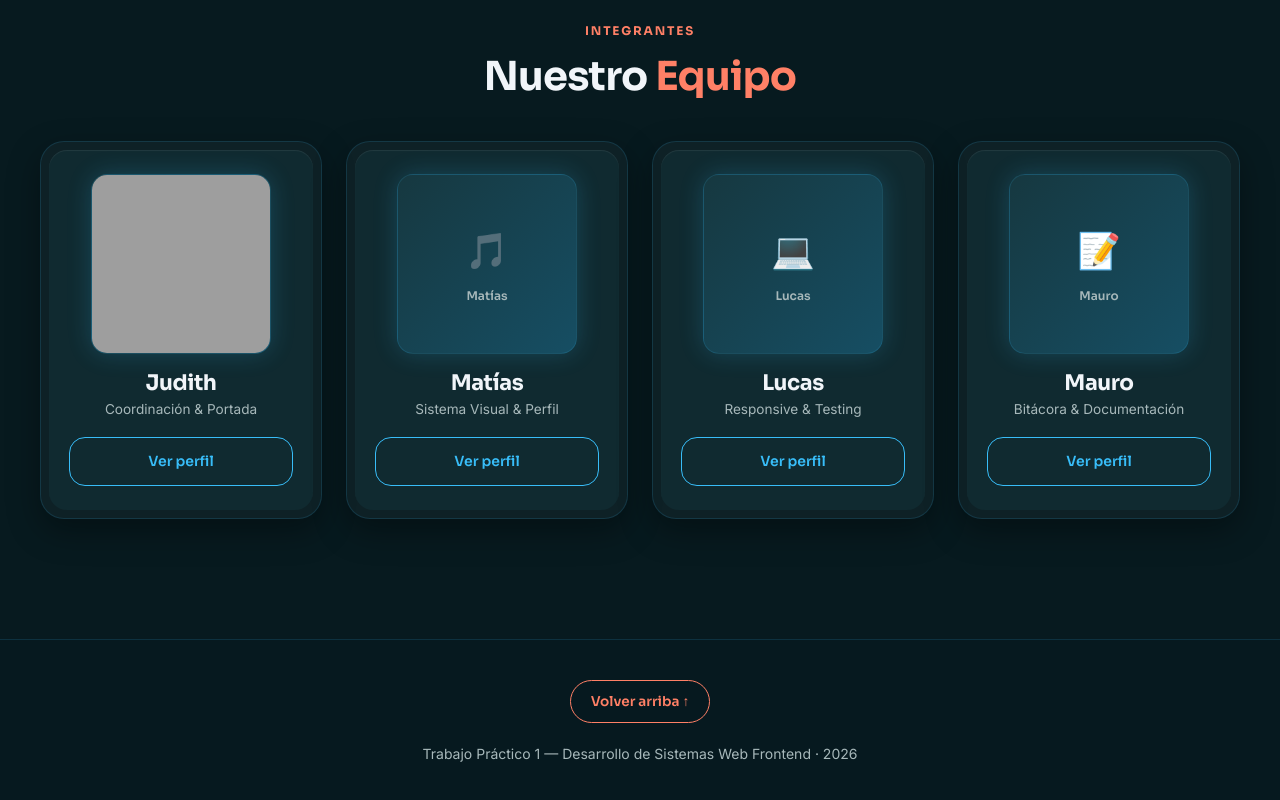
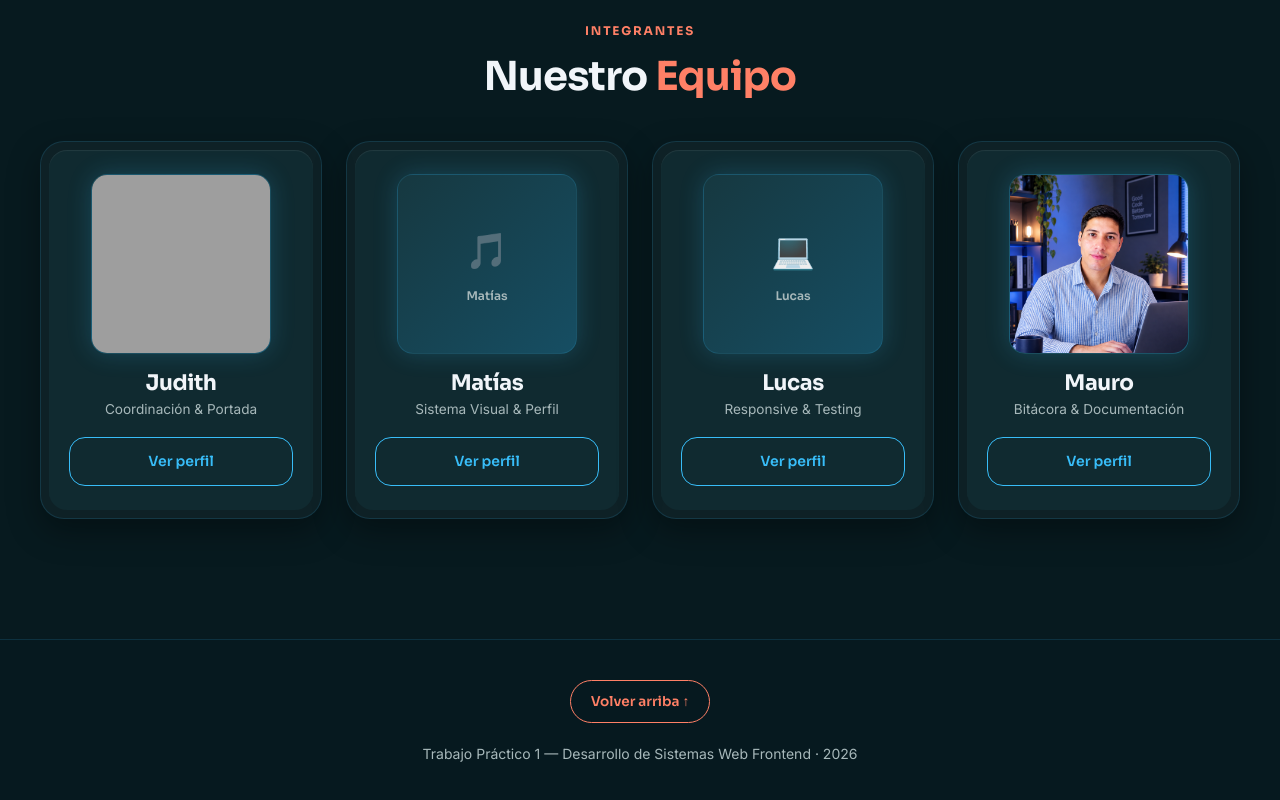
Before and after one commit to JudithGrau/tp1-desarrollo-sistemas-web-frontend, a plain HTML site: page index.html in a window 1280 px wide. Shown: the part 997-1797 px from the top of the page. Drawn offline with Linux system fonts and the light colour scheme; grey boxes are pictures that could not be loaded.

Commit message:
fix: corrige espaciado del avatar en index y mauro

```diff
--- a/index.html
+++ b/index.html
@@ -123,9 +123,9 @@
                 <article class="double-bezel">
                     <div class="double-bezel-inner member-card-content">
                         <div class="member-avatar-slot">
-                            <img src="img/integrante4.png" alt="Avatar de Mauro" class="member-avatar-img" onerror="this.style.display='none'; this.nextElementSibling.style.display='flex';">
+                            <img src="img/mauro.png" alt="Avatar de Mauro" class="member-avatar-img" onerror="this.style.display='none'; this.nextElementSibling.style.display='flex';">
                             <div class="member-avatar-icon" style="display: none;">📝</div>
-                            <span class="member-avatar-label">Mauro</span>
+                            <span class="member-avatar-label" style="display: none;">Mauro</span>
                         </div>
                         <div>
                             <h3 class="member-name">Mauro</h3>
```
